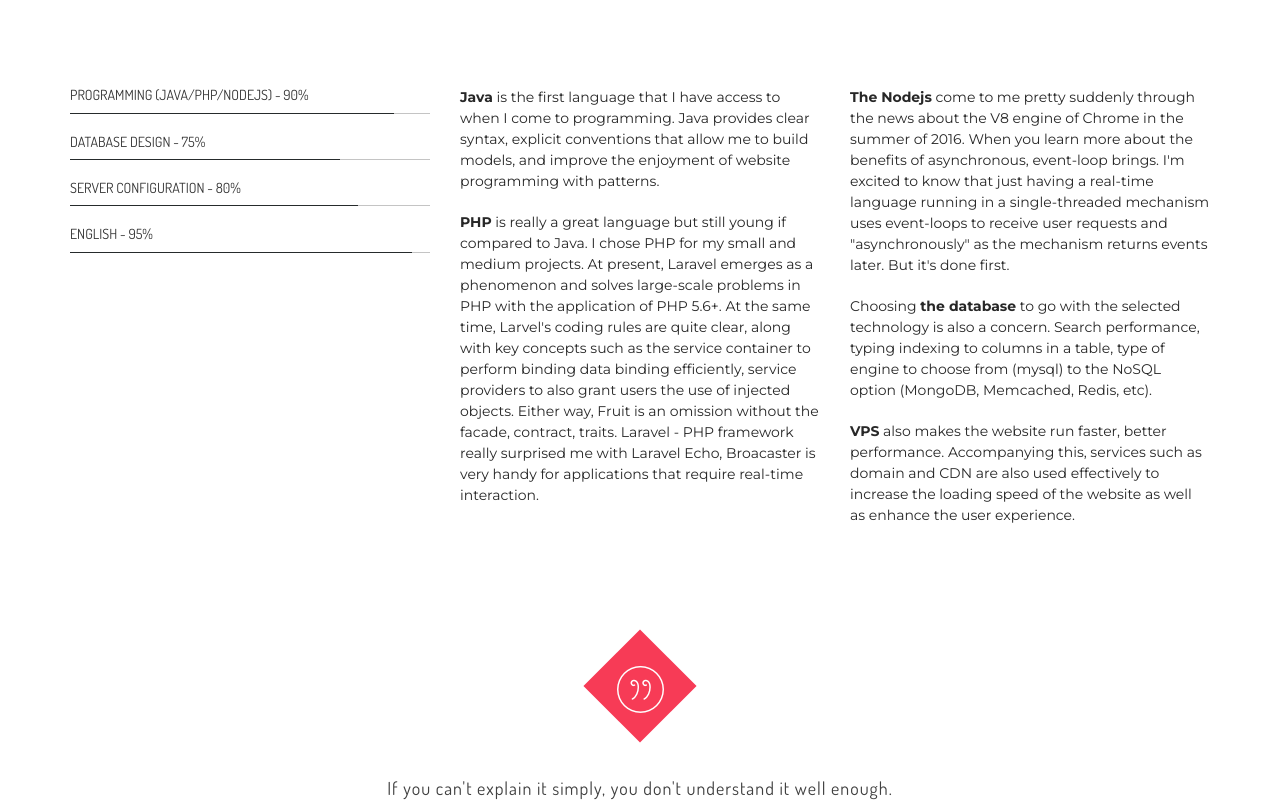
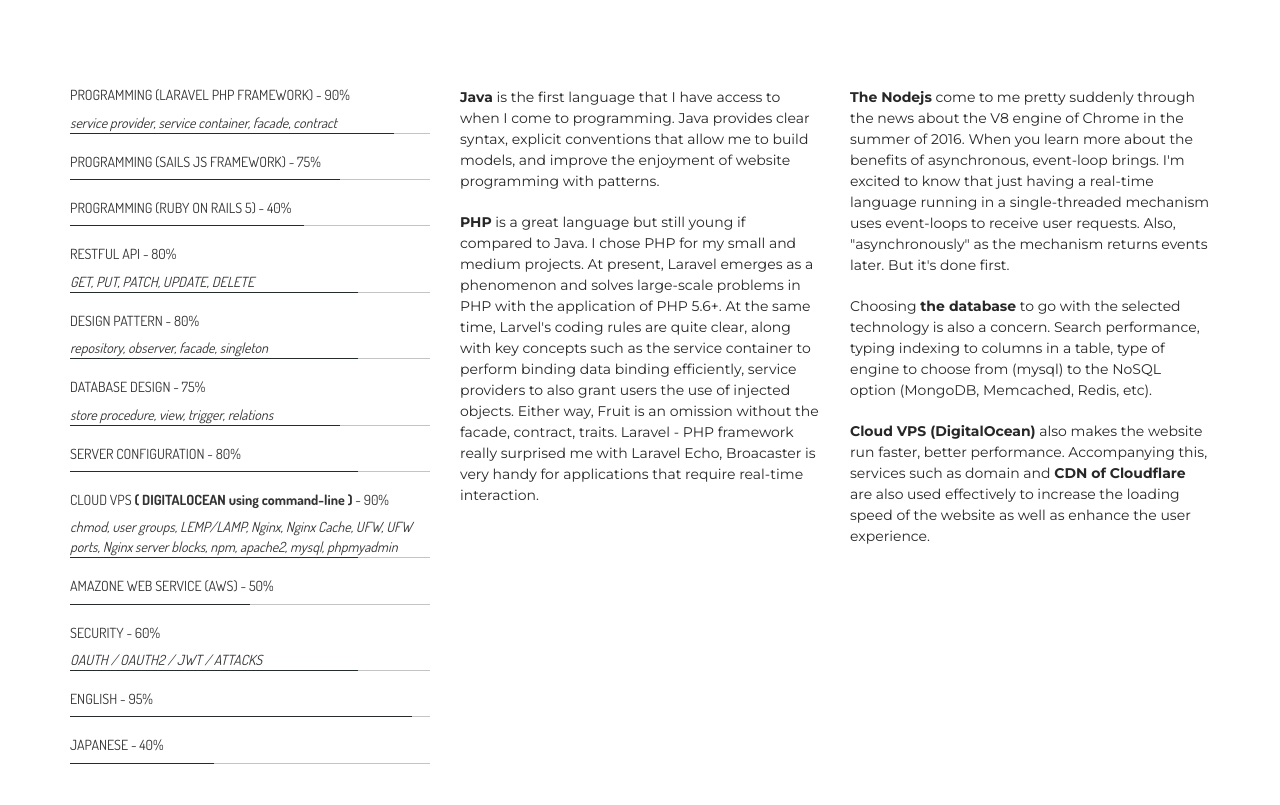
Before and after one commit to transybao/transybao, a plain HTML site: page index.html in a window 1280 px wide. Shown: the part 1167-1972 px from the top of the page. Drawn offline with Linux system fonts and the light colour scheme.

Commit message:
Change some content

```diff
--- a/css/style.css
+++ b/css/style.css
@@ -128,7 +128,7 @@ background-color: #2d3334;
 	width: 80px;
 	height: 80px;
 	background-color: #f73b56;
-	top: 110px;
+	/*top: 110px;*/
 	left: 50%;
 	-moz-transform: rotate(45deg);
 	-o-transform: rotate(45deg);
--- a/index.html
+++ b/index.html
@@ -75,6 +75,7 @@
 	                    <li><a href="#SERVICE">Services</a></li>
 	                    <li><a href="#ABOUT">About</a></li>
 	                    <!-- <li><a href="#WORK">Work</a></li> -->
+                        <li><a href="#TESTIMONIAL">Quotes</a></li>
 	                    <li><a href="#CONTACT">Contact</a></li>
 	                  </ul>
 	                </div><!-- /.navbar-collapse -->
@@ -157,7 +158,8 @@
             <div class="row">
                 <div class="col-md-4  wow fadeInLeft animated">
                     <div class="single_progress_bar">
-                        <h2>PROGRAMMING (JAVA/PHP/NODEJS) - 90%</h2>
+                        <h2>PROGRAMMING (LARAVEL PHP FRAMEWORK) - 90%</h2>
+                        <i>service provider, service container, facade, contract</i>
                         <div class="progress">
                           <div class="progress-bar" role="progressbar" aria-valuenow="60" aria-valuemin="0" aria-valuemax="100" style="width: 90%;">
                             <span class="sr-only">90% Complete</span>
@@ -165,7 +167,42 @@
                         </div>
                     </div>
                     <div class="single_progress_bar">
+                        <h2>PROGRAMMING (SAILS JS FRAMEWORK) - 75%</h2>
+                        <div class="progress">
+                          <div class="progress-bar" role="progressbar" aria-valuenow="60" aria-valuemin="0" aria-valuemax="100" style="width: 75%;">
+                            <span class="sr-only">90% Complete</span>
+                          </div>
+                        </div>
+                    </div>
+                    <div class="single_progress_bar">
+                        <h2>PROGRAMMING (RUBY ON RAILS 5) - 40%</h2>
+                        <div class="progress">
+                          <div class="progress-bar" role="progressbar" aria-valuenow="60" aria-valuemin="0" aria-valuemax="100" style="width: 65%;">
+                            <span class="sr-only">90% Complete</span>
+                          </div>
+                        </div>
+                    </div>
+                    <div class="single_progress_bar">
+                        <h2>RESTFUL API - 80%</h2>
+                        <i>GET, PUT, PATCH, UPDATE, DELETE</i>
+                        <div class="progress">
+                          <div class="progress-bar" role="progressbar" aria-valuenow="60" aria-valuemin="0" aria-valuemax="100" style="width: 80%;">
+                            <span class="sr-only">90% Complete</span>
+                          </div>
+                        </div>
+                    </div>
+                    <div class="single_progress_bar">
+                        <h2>DESIGN PATTERN - 80%</h2>
+                        <i>repository, observer, facade, singleton</i>
+                        <div class="progress">
+                          <div class="progress-bar" role="progressbar" aria-valuenow="60" aria-valuemin="0" aria-valuemax="100" style="width: 80%;">
+                            <span class="sr-only">75% Complete</span>
+                          </div>
+                        </div>
+                    </div>
+                    <div class="single_progress_bar">
                         <h2>DATABASE DESIGN - 75%</h2>
+                        <i>store procedure, view, trigger, relations</i>
                         <div class="progress">
                           <div class="progress-bar" role="progressbar" aria-valuenow="60" aria-valuemin="0" aria-valuemax="100" style="width: 75%;">
                             <span class="sr-only">75% Complete</span>
@@ -181,6 +218,32 @@
                         </div>
                     </div>
                     <div class="single_progress_bar">
+                        <h2>CLOUD VPS <strong>( DIGITALOCEAN using command-line )</strong> - 90%</h2>
+                        <i>chmod, user groups, LEMP/LAMP, Nginx, Nginx Cache, UFW, UFW ports, Nginx server blocks, npm, apache2, mysql, phpmyadmin</i>
+                        <div class="progress">
+                          <div class="progress-bar" role="progressbar" aria-valuenow="60" aria-valuemin="0" aria-valuemax="100" style="width: 80%;">
+                            <span class="sr-only">80% Complete</span>
+                          </div>
+                        </div>
+                    </div>
+                    <div class="single_progress_bar">
+                        <h2>AMAZONE WEB SERVICE (AWS) - 50%</h2>
+                        <div class="progress">
+                          <div class="progress-bar" role="progressbar" aria-valuenow="60" aria-valuemin="0" aria-valuemax="100" style="width: 50%;">
+                            <span class="sr-only">80% Complete</span>
+                          </div>
+                        </div>
+                    </div>
+                    <div class="single_progress_bar">
+                        <h2>SECURITY - 60%</h2>
+                        <i>OAUTH / OAUTH2 / JWT / ATTACKS</i>
+                        <div class="progress">
+                          <div class="progress-bar" role="progressbar" aria-valuenow="60" aria-valuemin="0" aria-valuemax="100" style="width: 80%;">
+                            <span class="sr-only">80% Complete</span>
+                          </div>
+                        </div>
+                    </div>
+                    <div class="single_progress_bar">
                         <h2>ENGLISH - 95%</h2>
                         <div class="progress">
                           <div class="progress-bar" role="progressbar" aria-valuenow="60" aria-valuemin="0" aria-valuemax="100" style="width: 95%;">
@@ -188,16 +251,24 @@
                           </div>
                         </div>
                     </div>
+                    <div class="single_progress_bar">
+                        <h2>JAPANESE - 40%</h2>
+                        <div class="progress">
+                          <div class="progress-bar" role="progressbar" aria-valuenow="60" aria-valuemin="0" aria-valuemax="100" style="width: 40%;">
+                            <span class="sr-only">95% Complete</span>
+                          </div>
+                        </div>
+                    </div>
                 </div>
                 <div class="col-md-4  wow fadeInRight animated">
                     <p class="about_us_p"><strong>Java</strong> is the first language that I have access to when I come to programming. Java provides clear syntax, explicit conventions that allow me to build models, and improve the enjoyment of website programming with patterns.</p>
-                    <p class="about_us_p"><strong>PHP</strong> is really a great language but still young if compared to Java. I chose PHP for my small and medium projects. At present, Laravel emerges as a phenomenon and solves large-scale problems in PHP with the application of PHP 5.6+. At the same time, Larvel's coding rules are quite clear, along with key concepts such as the service container to perform binding data binding efficiently, service providers to also grant users the use of injected objects. Either way, Fruit is an omission without the facade, contract, traits. Laravel - PHP framework really surprised me with Laravel Echo, Broacaster is very handy for applications that require real-time interaction.</p>
+                    <p class="about_us_p"><strong>PHP</strong> is a great language but still young if compared to Java. I chose PHP for my small and medium projects. At present, Laravel emerges as a phenomenon and solves large-scale problems in PHP with the application of PHP 5.6+. At the same time, Larvel's coding rules are quite clear, along with key concepts such as the service container to perform binding data binding efficiently, service providers to also grant users the use of injected objects. Either way, Fruit is an omission without the facade, contract, traits. Laravel - PHP framework really surprised me with Laravel Echo, Broacaster is very handy for applications that require real-time interaction.</p>
 
                 </div>
                 <div class="col-md-4  wow fadeInRight animated">
-                    <p class="about_us_p"><strong>The Nodejs</strong> come to me pretty suddenly through the news about the V8 engine of Chrome in the summer of 2016. When you learn more about the benefits of asynchronous, event-loop brings. I'm excited to know that just having a real-time language running in a single-threaded mechanism uses event-loops to receive user requests and "asynchronously" as the mechanism returns events later. But it's done first.</p>
+                    <p class="about_us_p"><strong>The Nodejs</strong> come to me pretty suddenly through the news about the V8 engine of Chrome in the summer of 2016. When you learn more about the benefits of asynchronous, event-loop brings. I'm excited to know that just having a real-time language running in a single-threaded mechanism uses event-loops to receive user requests. Also, "asynchronously" as the mechanism returns events later. But it's done first.</p>
                     <p class="about_us_p">Choosing <strong>the database</strong> to go with the selected technology is also a concern. Search performance, typing indexing to columns in a table, type of engine to choose from (mysql) to the NoSQL option (MongoDB, Memcached, Redis, etc).</p>
-                    <p class="about_us_p"><strong>VPS</strong> also makes the website run faster, better performance. Accompanying this, services such as domain and CDN are also used effectively to increase the loading speed of the website as well as enhance the user experience.</p>
+                    <p class="about_us_p"><strong>Cloud VPS (DigitalOcean)</strong> also makes the website run faster, better performance. Accompanying this, services such as domain and <strong>CDN of Cloudflare</strong> are also used effectively to increase the loading speed of the website as well as enhance the user experience.</p>
                 </div>
             </div>
         </div>
@@ -207,7 +278,7 @@
     <section class="testimonial text-center wow fadeInUp animated" id="TESTIMONIAL">
         <div class="container">
             <div class="icon">
-                <i class="icon-quote"></i>
+                <i class="icon-quote" style="margin-top:15px"></i>
             </div>
             <div class="owl-carousel">
                 <div class="single_testimonial text-center wow fadeInUp animated">
@@ -406,7 +477,7 @@
                                 <input type="text" class="form-control" id="subject" placeholder="Subject">
                             </div>
                             <div class="col-md-6">
-                                <textarea class="form-control" id="message" rows="25" cols="10" placeholder="  Message Texts..."></textarea>
+                                <textarea class="form-control" id="message" rows="25" cols="10" placeholder="Message Texts..."></textarea>
                                 <button type="button" class="btn btn-default submit-btn form_submit">SEND MESSAGE</button>
                             </div>
                         </div>
@@ -444,11 +515,11 @@
                     <div class="social">
                         <h2>Follow me on</h2>
                         <ul class="icon_list">
-                            <li><a href="http://www.facebook.com/abdullah.noman99"target="_blank"><i class="fa fa-facebook"></i></a></li>
-                            <li><a href="http://www.twitter.com/absconderm"target="_blank"><i class="fa fa-twitter"></i></a></li>
+                            <li><a href="http://www.facebook.com/sybao93" target="_blank"><i class="fa fa-facebook"></i></a></li>
+                            <li><a href="http://www.twitter.com/transybao93" target="_blank"><i class="fa fa-twitter"></i></a></li>
                             <li><a href=""><i class="fa fa-google-plus"></i></a></li>
                             <li><a href=""><i class="fa fa-linkedin"></i></a></li>
-                            <li><a href="http://www.dribbble.com/abdullahnoman"target="_blank"><i class="fa fa-dribbble"></i></a></li>
+                            <li><a href="http://www.dribbble.com/sybao93" target="_blank"><i class="fa fa-dribbble"></i></a></li>
                         </ul>
                     </div>
                 </div>
@@ -457,9 +528,9 @@
         <div class="container">
             <div class="row">
                 <div class="col-md-12 text-center">
-                    <div class="copyright_text   wow fadeInUp animated">
-                        <p>&copy; brandy 2015.All Right Reserved By <a href="http://www.themeforest.net/user/thecodecafe"target="_blank">Code Cafe Team</a></p>
-                        <p>Made with love for creative people.</p>
+                    <div class="copyright_text wow fadeInUp animated">
+                        <p>Tran Sy Bao &copy; 2017.</p>
+                        <p>All Right Reserved By <a href="http://www.themeforest.net/user/thecodecafe" target="_blank">Code Cafe Team</a></p>
                     </div>
                 </div>
             </div>
```
